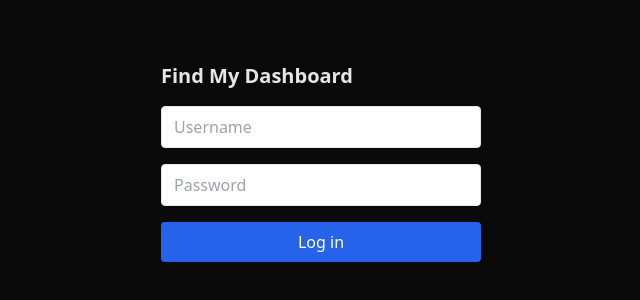
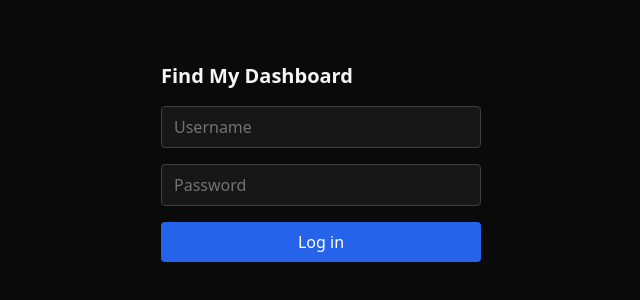
Before and after one commit to EduardoAlcaria/Kagein, a React (Vite) app in the folder react-frontend/: page /login in a window 1280 px wide. Shown: the part 238-538 px from the top of the page, without its empty margins (319-959 px from the left). Built offline with nearby package versions, Linux system fonts and the light colour scheme.

Commit message:
Apply dark theme to LoginPage

```diff
--- a/react-frontend/src/pages/LoginPage.tsx
+++ b/react-frontend/src/pages/LoginPage.tsx
@@ -15,14 +15,14 @@ export function LoginPage() {
   }
 
   return (
-    <main className="flex min-h-screen items-center justify-center">
+    <main className="flex min-h-screen items-center justify-center bg-neutral-950">
       <form onSubmit={handleSubmit} className="flex w-80 flex-col gap-4">
-        <h1 className="text-xl font-semibold">Find My Dashboard</h1>
+        <h1 className="text-xl font-semibold text-neutral-100">Find My Dashboard</h1>
         <input
           aria-label="Username"
           value={username}
           onChange={(e) => setUsername(e.target.value)}
-          className="rounded border px-3 py-2"
+          className="rounded border border-neutral-700 bg-neutral-900 px-3 py-2 text-neutral-100 placeholder-neutral-500"
           placeholder="Username"
         />
         <input
@@ -30,10 +30,10 @@ export function LoginPage() {
           type="password"
           value={password}
           onChange={(e) => setPassword(e.target.value)}
-          className="rounded border px-3 py-2"
+          className="rounded border border-neutral-700 bg-neutral-900 px-3 py-2 text-neutral-100 placeholder-neutral-500"
           placeholder="Password"
         />
-        <button type="submit" className="rounded bg-blue-600 px-3 py-2 text-white">
+        <button type="submit" className="rounded bg-blue-600 px-3 py-2 text-white hover:bg-blue-500">
           Log in
         </button>
       </form>
```
